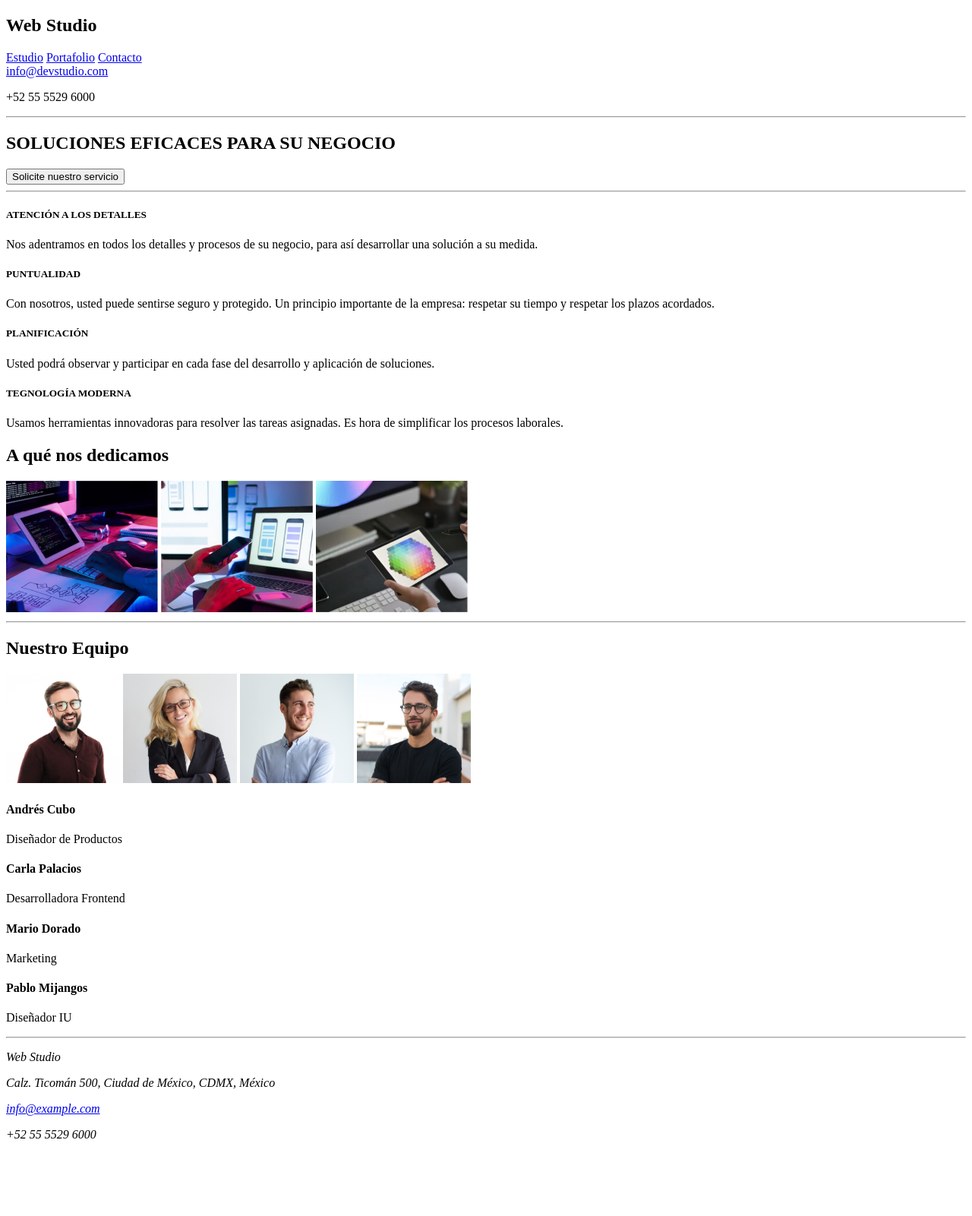
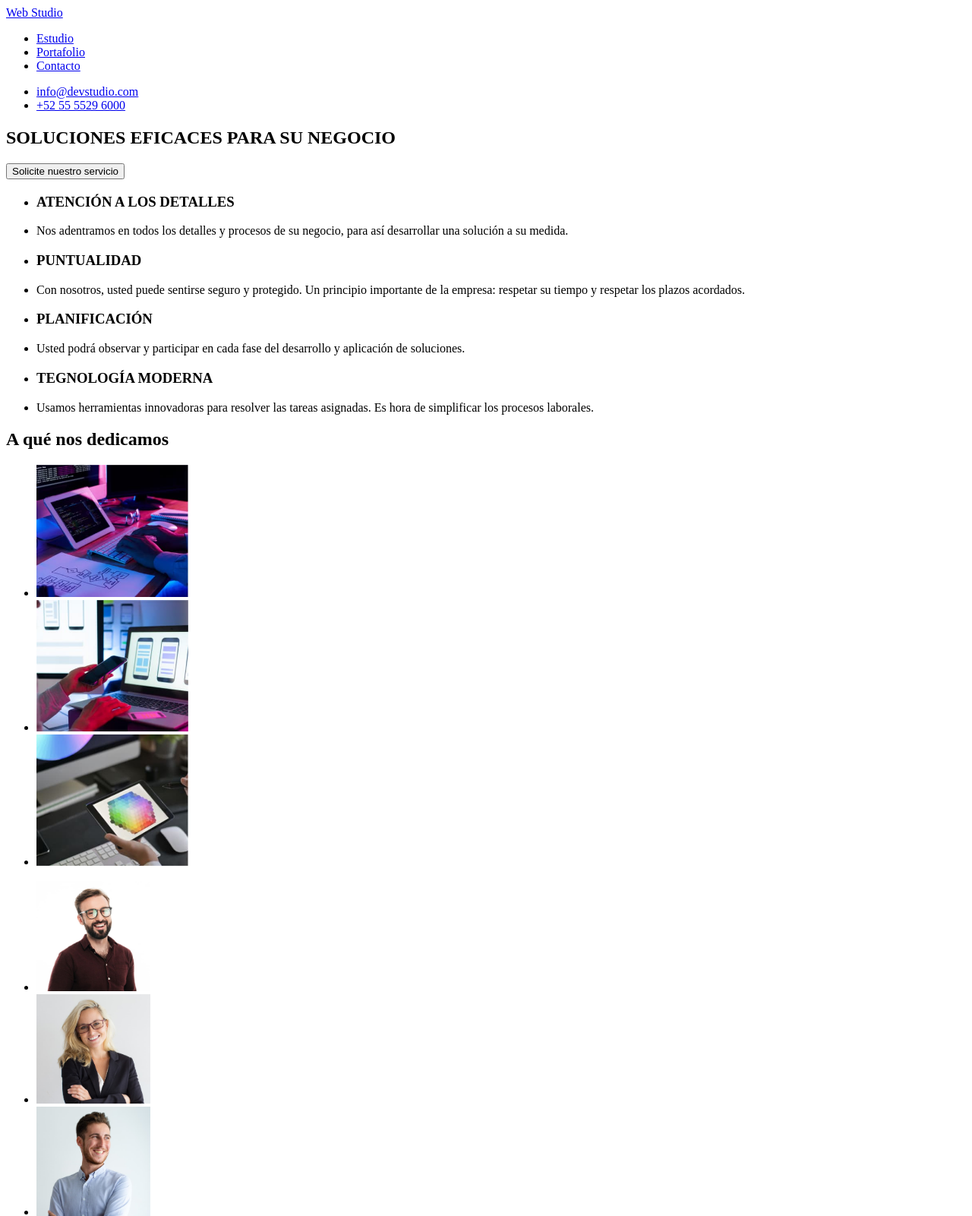
Before and after one commit to Sr-Drachen/goit-markup-hw-01, a plain HTML site: page index.html in a window 1280 px wide. Shown: the top 1601 px of the page at 76% size. Before the commit the page ends 1519 px from the top, so only its background shows below. Drawn offline with Linux system fonts and the light colour scheme.

Commit message:
Hice una pequeñito arreglo
Modifique todo el codigo porque cambiaba algo y dañaba otra cosa :)

```diff
--- a/index.html
+++ b/index.html
@@ -9,68 +9,76 @@
 </head>
 
 <body>
+
     <header>
-        <h2>Web Studio</h2>
-        <nav class="Menu Nav">
-            <a href="#" class="nav-link">Estudio</a>
-            <a href="#" class="nav-link">Portafolio</a>
-            <a href="#" class="nav-link">Contacto</a>
+        <a href="#" class="logo">Web Studio</a>
+            <nav class="Menu Nav">
+            <ul>
+                <li><a href="#" class="nav-link">Estudio</a></li>
+                <li><a href="#" class="nav-link">Portafolio</a></li>
+                <li><a href="#" class="nav-link">Contacto</a></li>
+            </ul>
         </nav>
-        <a href="#">info@devstudio.com</a>
-        <p> +52 55 5529 6000</p>
-        <hr>
-        <div>
-            <h2>SOLUCIONES EFICACES PARA SU NEGOCIO</h2>
-            <button type="Button">Solicite nuestro servicio</button>
-        </div>
+        <ul>
+            <li><a href="#">info@devstudio.com</a></li>
+            <li><a href="#">+52 55 5529 6000</a></li>
+        </ul>
     </header>
-    <hr>
+
     <main>
-        <div>
-            <h5>ATENCIÓN A LOS DETALLES</h5>
-            <p>Nos adentramos en todos los detalles y procesos de su negocio, para así desarrollar una solución a su
-                medida.</p>
-            <h5>PUNTUALIDAD</h5>
-            <p>Con nosotros, usted puede sentirse seguro y protegido. Un principio importante de la empresa: respetar su
-                tiempo y
-                respetar los plazos acordados.</p>
-            <h5>PLANIFICACIÓN</h5>
-            <p>Usted podrá observar y participar en cada fase del desarrollo y aplicación de soluciones.</p>
-            <h5>TEGNOLOGÍA MODERNA</h5>
-            <p>Usamos herramientas innovadoras para resolver las tareas asignadas. Es hora de simplificar los procesos
-                laborales.</p>
-        </div>
-        <div>
+        <section>
+                <h1>SOLUCIONES EFICACES PARA SU NEGOCIO</h1>
+                <button type="Button">Solicite nuestro servicio</button>
+        </section>
+        <section>
+            <h2 hidden>Caracteristicas</h2>
+                <ul>
+                    <li><h3>ATENCIÓN A LOS DETALLES</h3></li>
+                    <li><p>Nos adentramos en todos los detalles y procesos de su negocio, para así desarrollar una solución a su medida.</p></li>
+                    <li><h3>PUNTUALIDAD</h3></li>
+                    <li><p>Con nosotros, usted puede sentirse seguro y protegido. Un principio importante de la empresa: respetar su tiempo y respetar los plazos acordados.</p></li>
+                    <li><h3>PLANIFICACIÓN</h3></li>
+                    <li><p>Usted podrá observar y participar en cada fase del desarrollo y aplicación de soluciones.</p></li>
+                    <li><h3>TEGNOLOGÍA MODERNA</h3></li>
+                    <li><p>Usamos herramientas innovadoras para resolver las tareas asignadas. Es hora de simplificar los procesos laborales.</p></li>
+                </ul>
+        </section>
+        <section>
             <h2>A qué nos dedicamos</h2>
-            <img src="images/programmingontablet.jpg" alt="programming on tablet" width="200" />
-            <img src="images/comparingcellphonewithcomputer.jpg" alt="comparing cell phone with computer" width="200" />
-            <img src="images/theoryofcolor.jpg" alt="Theory of color" width="200" />
-        </div>
-        <hr>
-        <div>
-            <h2>Nuestro Equipo</h2>
-            <img src="images/andresc.jpg" alt="Andrés Cubo" width="150" />
-            <img src="images/carlap.jpg" alt="Carla Palacios" width="150" />
-            <img src="images/mariod.jpg" alt="Mario Dorado" width="150" />
-            <img src="images/pablom.jpg" alt="Pablo Mijangos" width="150" />
-            <h4>Andrés Cubo</h4>
-            <p>Diseñador de Productos</p>
-            <h4>Carla Palacios</h4>
-            <p>Desarrolladora Frontend</p>
-            <h4>Mario Dorado</h4>
-            <p>Marketing</p>
-            <h4>Pablo Mijangos</h4>
-            <p>Diseñador IU</p>
-        </div>
+                <ul>
+                    <li><img src="images/programmingontablet.jpg" alt="programming on tablet" width="200" /></li>
+                    <li><img src="images/comparingcellphonewithcomputer.jpg" alt="comparing cell phone with computer" width="200" /></li>
+                    <li><img src="images/theoryofcolor.jpg" alt="Theory of color" width="200" /></li>
+                </ul>
+        </section>
+        <section>
+            <h2 hidden>Nuestro Equipo</h2>
+                <ul>
+                    <li><img src="images/andresc.jpg" alt="Andrés Cubo" width="150" /></li>
+                    <li><img src="images/carlap.jpg" alt="Carla Palacios" width="150" /></li>
+                    <li><img src="images/mariod.jpg" alt="Mario Dorado" width="150" /></li>
+                    <li><img src="images/pablom.jpg" alt="Pablo Mijangos" width="150" /></li>
+                    <li><h3>Andrés Cubo</h3></li>
+                    <li><p>Diseñador de Productos</p></li>
+                    <li><h3>Carla Palacios</h3></li>
+                    <li><p>Desarrolladora Frontend</p></li>
+                    <li><h3>Mario Dorado</h3></li>
+                    <li><p>Marketing</p></li>
+                    <li><h3>Pablo Mijangos</h3></li>
+                    <li><p>Diseñador IU</p></li>
+                </ul>
+        </section>
     </main>
-    <hr>
+
     <footer>
-        <address>
-            <p>Web Studio</p>
-            <p>Calz. Ticomán 500, Ciudad de México, CDMX, México</p>
-            <a href="#">info@example.com</a>
-            <p>+52 55 5529 6000</p>
-        </address>
+        <a href="#">Web Studio</a>
+            <address>
+                <ul>
+                    <li><a href="#">Calz. Ticomán 500, Ciudad de México, CDMX, México</a></li>
+                    <li><a href="#">info@example.com</a></li>
+                    <li><a href="#">+52 55 5529 6000</a></li>
+                </ul>
+            </address>
     </footer>
 </body>
 
```
